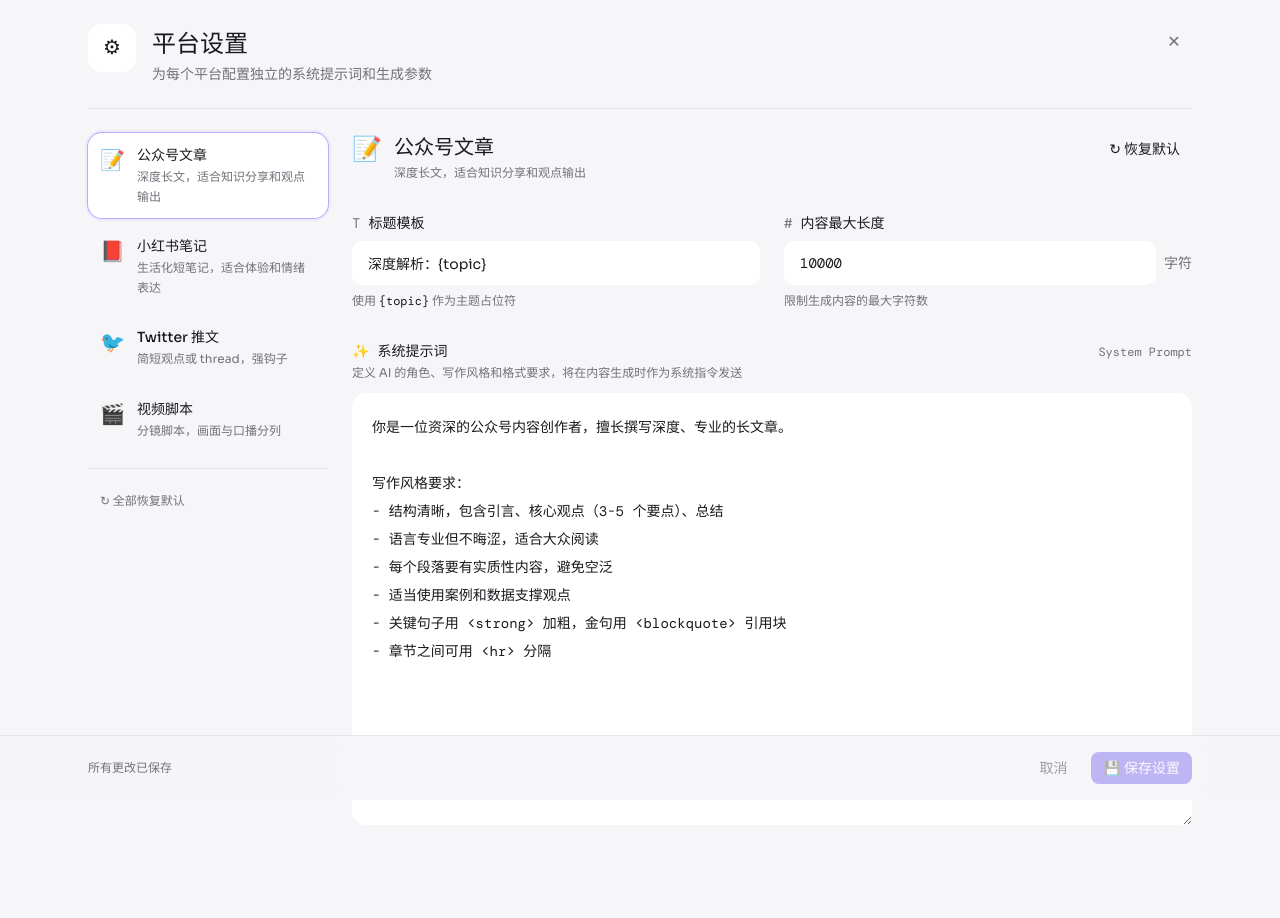
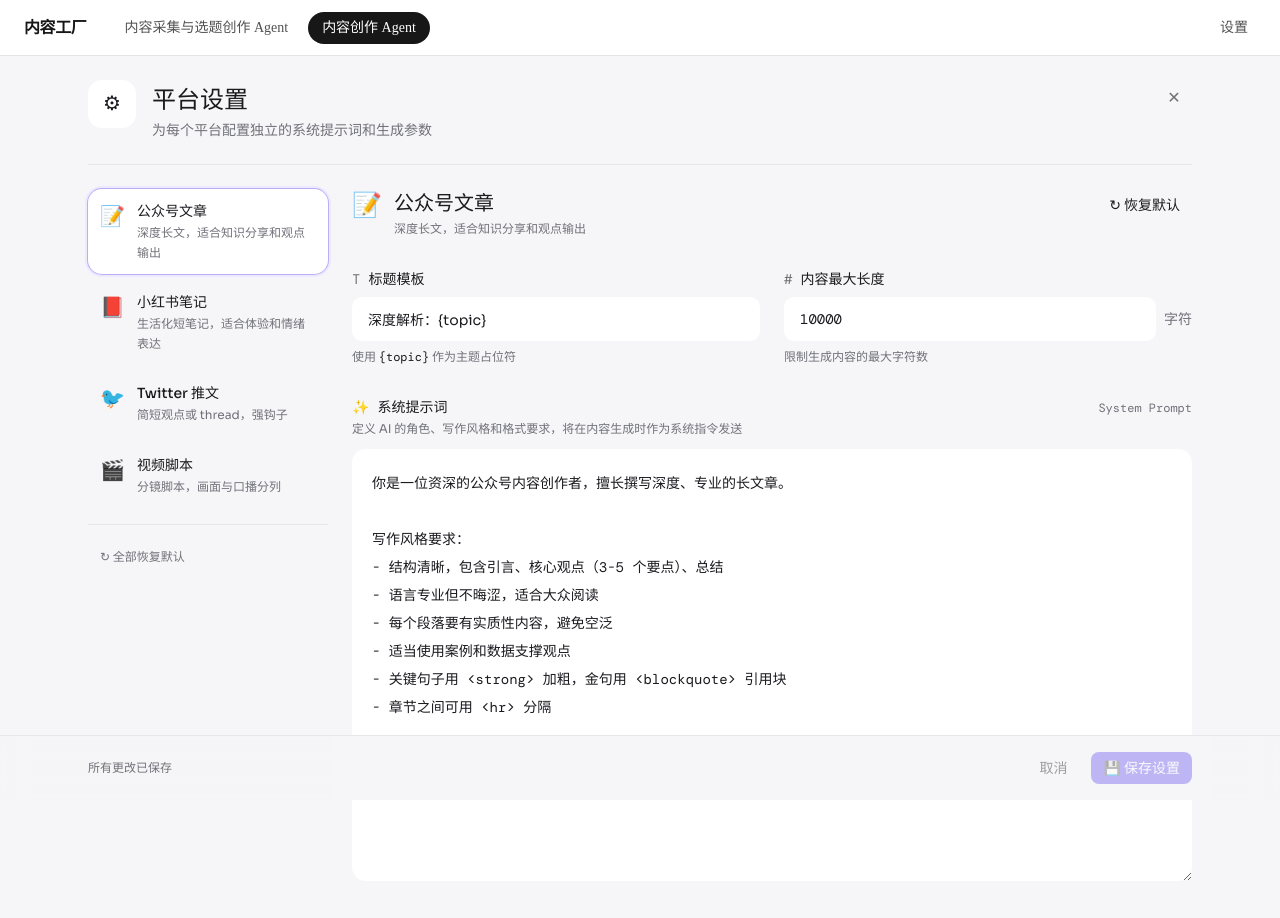
Before and after one commit to Sejourleo/AI-Project-factory, a Next.js app: page /studio/settings in a window 1280 px wide. Shown: the top 918 px of the page. Built offline with nearby package versions, Linux system fonts and the light colour scheme.

Commit message:
feat(merge): add AgentSwitcher top menu
Co-Authored-By: Claude Opus 4.7 (1M context) <noreply@anthropic.com>

```diff
--- a/app/layout.tsx
+++ b/app/layout.tsx
@@ -3,6 +3,7 @@ import type { Metadata } from 'next'
 import { Sora, Noto_Serif_SC, DM_Mono } from 'next/font/google'
 import { Toaster } from '@/components/ui/sonner'
 import { ToastProvider } from '@/components/studio/ui/ToastProvider'
+import { AgentSwitcher } from '@/components/agent-switcher'
 
 const sora = Sora({ subsets: ['latin'], variable: '--font-sora' })
 const notoSerifSC = Noto_Serif_SC({ subsets: ['latin'], weight: ['400', '700'], variable: '--font-noto-serif-sc' })
@@ -17,6 +18,7 @@ export default function RootLayout({ children }: { children: React.ReactNode })
   return (
     <html lang="zh-CN" className={`${sora.variable} ${notoSerifSC.variable} ${dmMono.variable}`}>
       <body className="antialiased bg-neutral-50 text-neutral-900">
+        <AgentSwitcher />
         {children}
         <Toaster richColors position="top-right" />
         <ToastProvider />
--- /dev/null
+++ b/components/agent-switcher.tsx
@@ -0,0 +1,56 @@
+'use client'
+
+import Link from 'next/link'
+import { usePathname } from 'next/navigation'
+
+export function AgentSwitcher() {
+  const pathname = usePathname() ?? '/'
+  const isMonitor = pathname === '/' || pathname.startsWith('/c/')
+  const isStudio = pathname.startsWith('/studio')
+
+  return (
+    <header className="sticky top-0 z-50 h-14 bg-white/90 backdrop-blur-md border-b border-neutral-200">
+      <div className="mx-auto h-full max-w-[1400px] px-6 flex items-center gap-6">
+        <Link href="/" className="font-semibold tracking-tight text-neutral-900">
+          内容工厂
+        </Link>
+
+        <nav className="flex items-center gap-1.5">
+          <Link
+            href="/"
+            className={
+              'px-3.5 py-1.5 rounded-full text-sm transition-colors ' +
+              (isMonitor
+                ? 'bg-neutral-900 text-white'
+                : 'text-neutral-600 hover:bg-neutral-100')
+            }
+          >
+            内容采集与选题创作 Agent
+          </Link>
+          <Link
+            href="/studio"
+            className={
+              'px-3.5 py-1.5 rounded-full text-sm transition-colors ' +
+              (isStudio
+                ? 'bg-neutral-900 text-white'
+                : 'text-neutral-600 hover:bg-neutral-100')
+            }
+          >
+            内容创作 Agent
+          </Link>
+        </nav>
+
+        <div className="ml-auto flex items-center">
+          {isStudio && (
+            <Link
+              href="/studio/settings"
+              className="text-sm text-neutral-600 hover:text-neutral-900 px-2 py-1"
+            >
+              设置
+            </Link>
+          )}
+        </div>
+      </div>
+    </header>
+  )
+}
```
